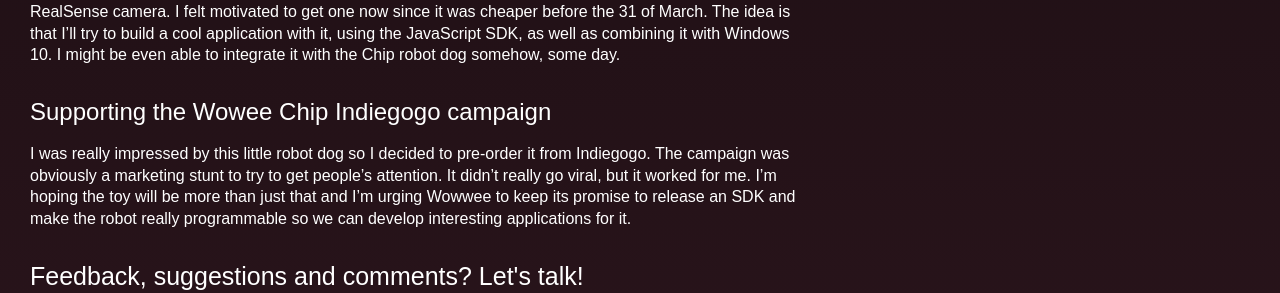
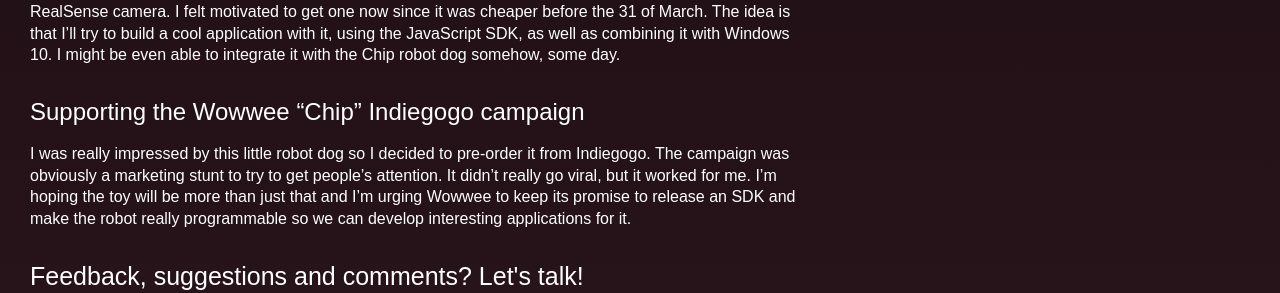
Before and after one commit to johanbove/johanbove.github.io, a Jekyll site: the page built from _posts/2016-04-13-a-new-voyage.md, in a window 1280 px wide and 900 px high, scrolled down 1504 px. Shown: the part 427-720 px from the top of the window. Built offline with Jekyll 4.4.1, drawn with Linux system fonts in a browser that asks for light colours; comment, search, counter and statistics services are not loaded.

Commit message:
Update post

```diff
--- a/_posts/2016-04-13-a-new-voyage.md
+++ b/_posts/2016-04-13-a-new-voyage.md
@@ -54,6 +54,6 @@
 
 I went to the Intel Developer's night at Microsoft in Köln some months ago and finally decided to order the RealSense camera. I felt motivated to get one now since it was cheaper before the 31 of March. The idea is that I'll try to build a cool application with it, using the JavaScript SDK, as well as combining it with Windows 10. I might be even able to integrate it with the Chip robot dog somehow, some day.
 
-### Supporting the Wowee Chip Indiegogo campaign
+### Supporting the Wowwee "Chip" Indiegogo campaign
 
 I was really impressed by this little robot dog so I decided to pre-order it from Indiegogo. The campaign was obviously a marketing stunt to try to get people's attention. It didn't really go viral, but it worked for me. I'm hoping the toy will be more than just that and I'm urging Wowwee to keep its promise to release an SDK and make the robot really programmable so we can develop interesting applications for it.
```
